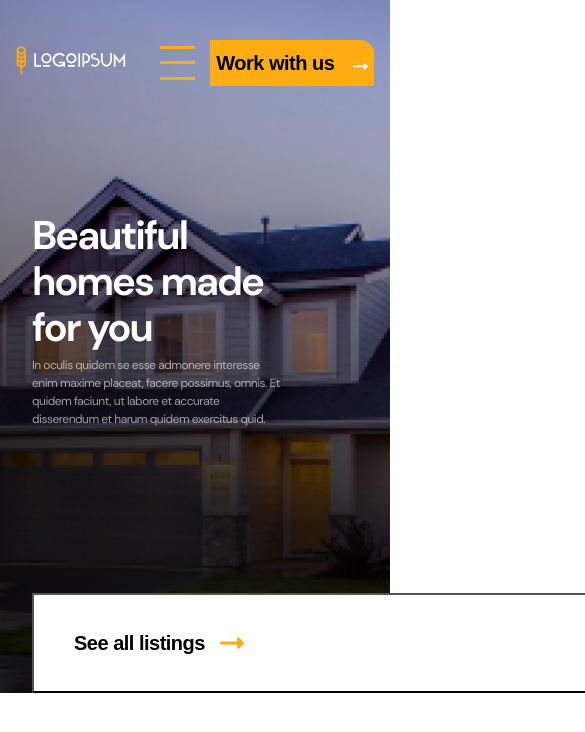
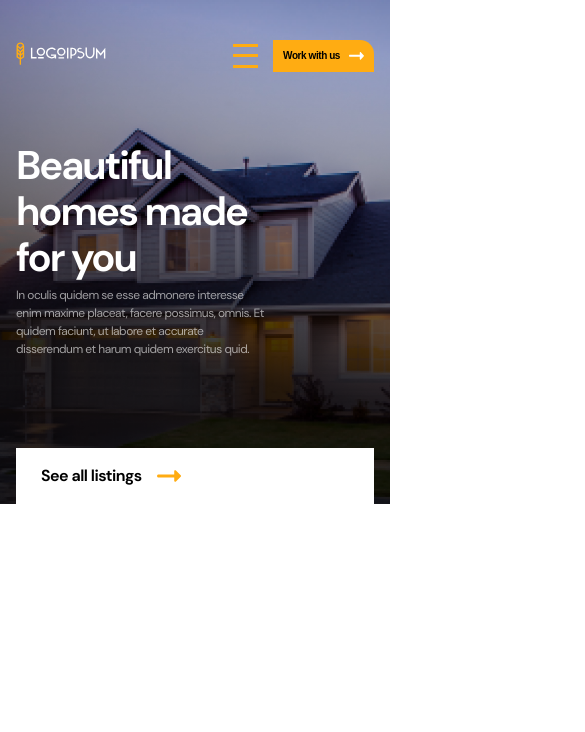
Before and after one commit to salima-sheralieva/salima, a plain HTML site: page index.html in a window 390 px wide. Shown: the top 732 px of the page, 585 px wide, since content can reach past the window. Drawn offline with Linux system fonts and the light colour scheme.

Commit message:
текшеруу

```diff
--- a/css/banner.css
+++ b/css/banner.css
@@ -28,10 +28,21 @@
   margin-right: 30px;
 }
 
+.menu__link {
+  font-style: normal;
+  font-weight: bold;
+  font-size: 15px;
+  line-height: 20px;
+  letter-spacing: -0.376923px;
+  color: #ffffff;
+  padding: 30px;
+}
+
 .navbar__actions {
   display: flex;
   align-items: stretch;
 }
+
 .burger {
   display: none;
   background-color: transparent;
@@ -47,22 +58,12 @@
   height: 3px;
 }
 
-.menu__link {
-  font-style: normal;
-  font-weight: bold;
-  font-size: 15px;
-  line-height: 20px;
-  letter-spacing: -0.376923px;
-  color: #ffffff;
-  padding: 30px;
-}
-
 .navbar__button {
   padding: 14px 40px;
 }
 /* navbar-end */
 
-/* media-start */
+/* navbar-media-start */
 @media screen and (max-width: 992px) {
   .menu {
     display: none;
@@ -78,72 +79,55 @@
     width: 50px;
   }
 
-  .button__title {
+  .navbar__button {
     font-size: 14px;
   }
 }
 
 @media screen and (max-width: 768px) {
-  .button {
-    border-radius: 0px 14px 0px 0px;
-  }
-
-  .button__title {
-    font-size: 13px;
-    margin-right: 0px;
-  }
-
-  .button img {
-    width: 15px;
-  }
-
   .navbar__logo img {
     width: 110px;
   }
 
   .navbar__button {
-    padding: 10px 6px;
+    padding: 10px 20px;
+    border-radius: 0px 14px 0px 0px;
+    font-size: 13px;
   }
+
+  .navbar__button img {
+    width: 15px;
+  }
+
+  .burger {
+    margin-right: 15px;
+  }
+
   .burger__item {
     width: 35px;
   }
-  .burger {
-    margin-right: 15px;
-  }
 }
 
-@media screen and (max-width: 320px) {
-  .navbar__button {
-    padding: 0px 9px;
-  }
-
+@media screen and (max-width: 414px) {
   .burger__item {
     width: 25px;
   }
 
-  .burger {
-    display: flex;
-    margin-right: 15px;
+  .navbar__button {
+    padding: 5px 10px;
+    font-size: 10px;
   }
 
   .navbar__logo img {
     width: 90px;
   }
-  .button__title {
-    font-size: 11px;
-    margin-right: 0px;
-  }
-  .button img {
-    width: 14px;
-  }
-  .navbar__button {
-    padding: 2px 11px;
-  }
 }
-/* media-end */
+/* navbar-media-end */
+
+/* wrap-start */
 
 .wrap {
-  margin-top: 126px;
+  padding: 118px 0px 176px 0px;
 }
 
 .wrap__title {
@@ -167,33 +151,28 @@
   mix-blend-mode: normal;
   opacity: 0.6;
   max-width: 428px;
-  margin-bottom: 176px;
 }
 
-.wrap__button {
+.banner__more {
   display: flex;
   padding: 37px 40px;
   align-items: center;
-  width: 1069px;
-  height: 100px;
   background: #ffffff;
-}
-
-.button__title {
   font-style: normal;
   font-weight: bold;
   font-size: 20px;
   line-height: 26px;
   letter-spacing: -0.502564px;
   color: #000000;
-  margin-right: 15px;
 }
 
-.wrap__button img {
+.banner__more img {
   width: 24px;
+  margin-left: 15px;
 }
+/* wrap-end */
 
-/* media-start */
+/* wrap-media-start */
 @media screen and (max-width: 768px) {
   .wrap__title {
     font-size: 60px;
@@ -205,7 +184,10 @@
     font-size: 15px;
     line-height: 24px;
     max-width: 320px;
-    margin-bottom: 170px;
+  }
+
+  .banner__more {
+    padding: 25px 35px;
   }
 }
 
@@ -221,7 +203,17 @@
     font-size: 12px;
     line-height: 18px;
     max-width: 254px;
-    margin-bottom: 165px;
   }
 }
-/* media-start */
+
+@media screen and (max-width: 414px) {
+  .wrap {
+    padding: 70px 0px 90px 0px;
+  }
+
+  .banner__more {
+    padding: 15px 25px;
+    font-size: 16px;
+  }
+}
+/* wrap-media-start */
--- a/css/common.css
+++ b/css/common.css
@@ -4,18 +4,17 @@
   height: auto;
   outline: none;
   border: none;
-}
-
-.button__title {
+  display: flex;
+  align-items: center;
   font-style: normal;
   font-weight: bold;
   font-size: 17px;
   line-height: 22px;
   letter-spacing: -0.427179px;
   color: #000000;
-  margin-right: 9px;
 }
 
 .button img {
   width: 20px;
+  margin-left: 9px;
 }
--- a/css/reset.css
+++ b/css/reset.css
@@ -11,6 +11,7 @@ ul {
 .container {
   margin: auto;
   width: 1140px;
+  padding: 0rem 12px;
 }
 
 @media screen and (max-width: 1140px) {
--- a/index.html
+++ b/index.html
@@ -34,8 +34,9 @@
                   <span class="burger__item"></span>
                   <span class="burger__item"></span>
                 </button>
+
                 <button class="button navbar__button">
-                  <span class="button__title">Work with us</span>
+                  Work with us
                   <img src="img/icons/Arrow White.svg" alt="" />
                 </button>
               </div>
@@ -43,19 +44,20 @@
           </div>
           <!-- navbar-end -->
 
+          <!-- wrap-start -->
           <div class="wrap">
-            <div class="container">
             <h1 class="wrap__title">Beautiful homes made for you</h1>
             <p class="wrap__description">
               In oculis quidem se esse admonere interesse enim maxime placeat,
               facere possimus, omnis. Et quidem faciunt, ut labore et accurate
               disserendum et harum quidem exercitus quid.
             </p>
-              <button class="wrap__button">
-                <div class="button__title">See all listings</div>
+          </div>
+          <!-- wrap-end -->
+
+          <div class="banner__more">
+            See all listings
             <img src="img/icons/Arrow Tellow.svg" alt="" />
-              </button>
-            </div>
           </div>
         </div>
       </section>
```
Lines whose indentation alone changed are shown as unchanged.
